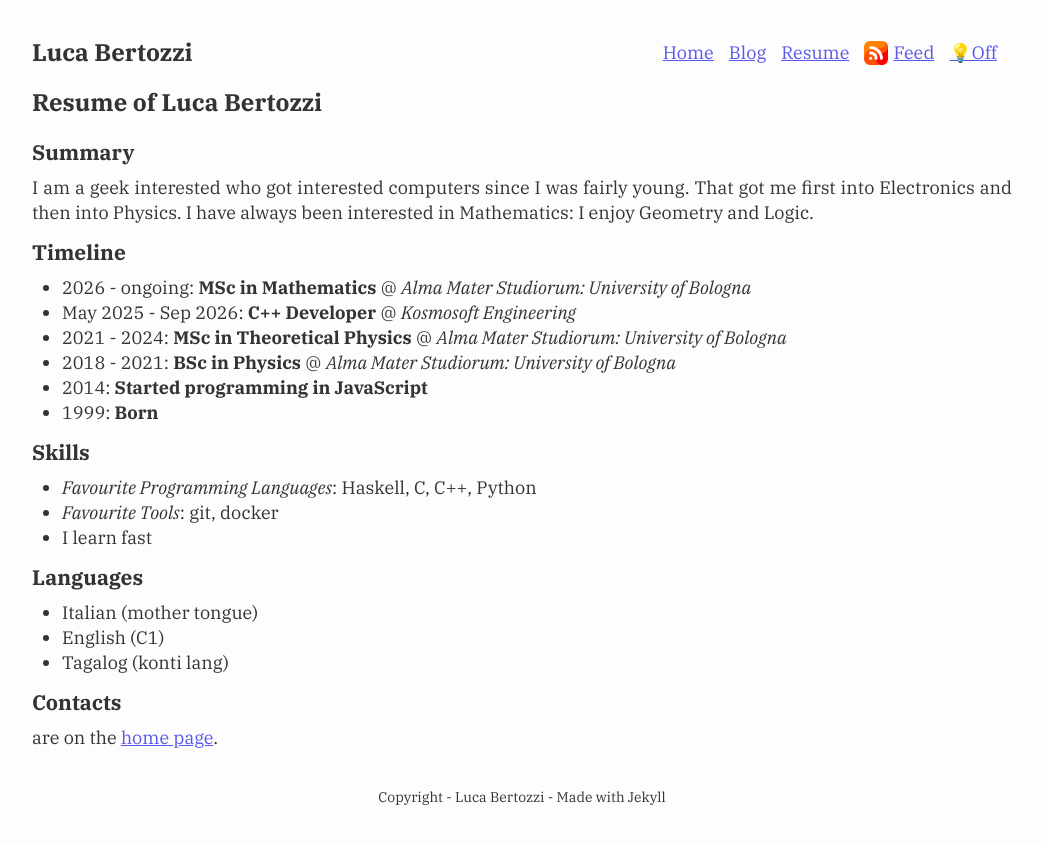
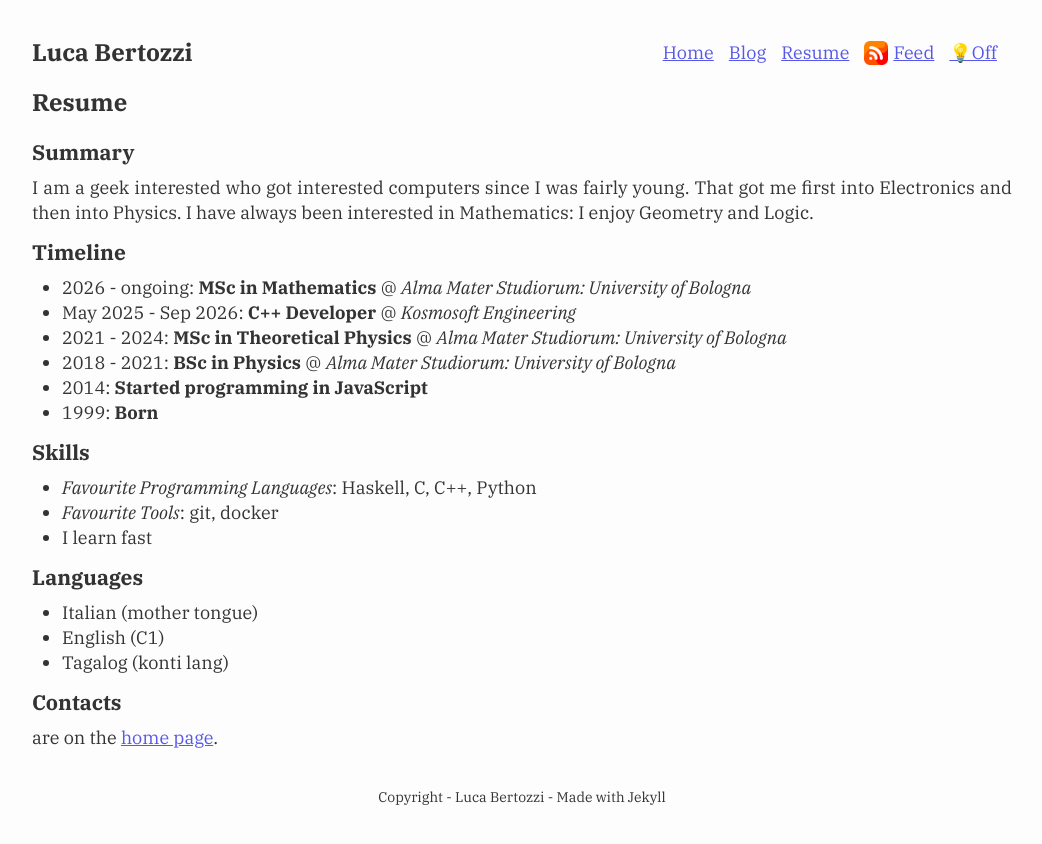
Before and after one commit to lucabtz/lucabtz.github.io, a Jekyll site: the page built from resume.md, in a window 1280 px wide. Shown: the top 844 px of the page, without its empty margins (118-1160 px from the left). Built offline with Jekyll 4.4.1, drawn with Linux system fonts in a browser that asks for light colours; nearby versions of some CDN libraries.

Commit message:
content: change title of resume page

```diff
--- a/resume.md
+++ b/resume.md
@@ -1,6 +1,6 @@
 ---
 layout: page
-title: Resume of Luca Bertozzi
+title: Resume
 ---
 
 ## Summary
```
